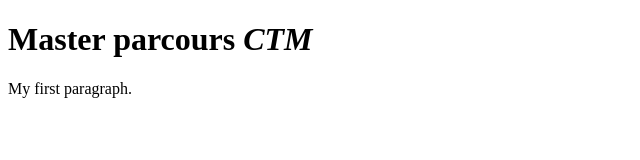
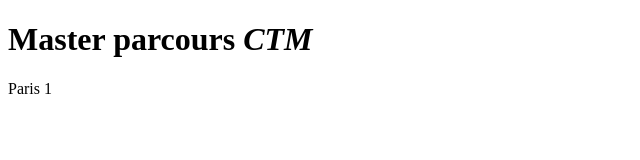
Before and after one commit to linshuhuila/master-ctm, a plain HTML site: page index.html in a window 1280 px wide. Shown: the whole page, without its empty margins (0-640 px from the left). Drawn offline with Linux system fonts and the light colour scheme.

Commit message:
Update index.html

```diff
--- a/index.html
+++ b/index.html
@@ -7,7 +7,7 @@
 <body>
 
 <h1>Master parcours <em> CTM </em> </em></h1>
-<p>My first paragraph.</p>
+<p>Paris 1</p>
 
 </body>
 </html>
```
